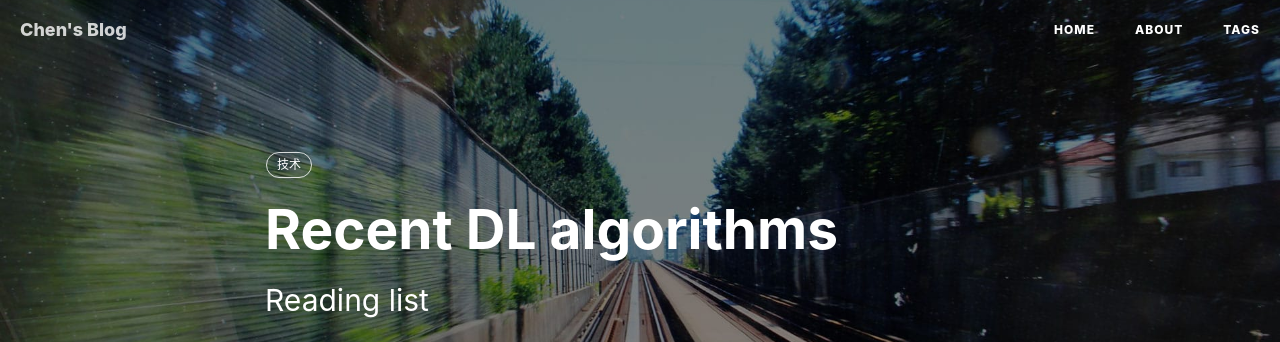
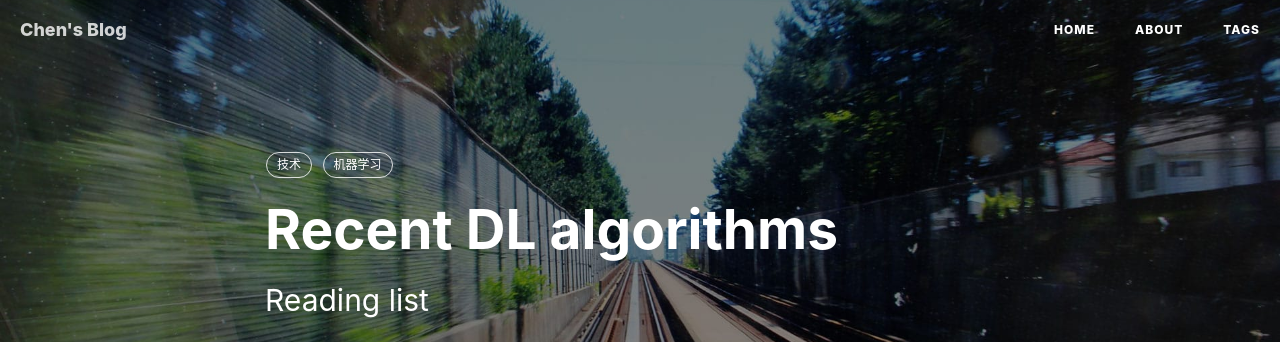
Before and after one commit to he-chen-95/he-chen-95.github.io, a Jekyll site: the page built from _posts/2019-05-03-Recent_DL_algorithms.md, in a window 1280 px wide. Shown: the top 342 px of the page. Built offline with Jekyll 4.4.1, drawn with Linux system fonts in a browser that asks for light colours; nearby versions of some CDN libraries; comment, search, counter and statistics services are not loaded.

Commit message:
Update 2019-05-03-Recent_DL_algorithms.md

```diff
--- a/_posts/2019-05-03-Recent_DL_algorithms.md
+++ b/_posts/2019-05-03-Recent_DL_algorithms.md
@@ -8,6 +8,7 @@ header-img: img/post-bg-2015.jpg
 catalog: true
 tags:
     - 技术
+    - 机器学习
 ---
 
 ##### Blogs
```
